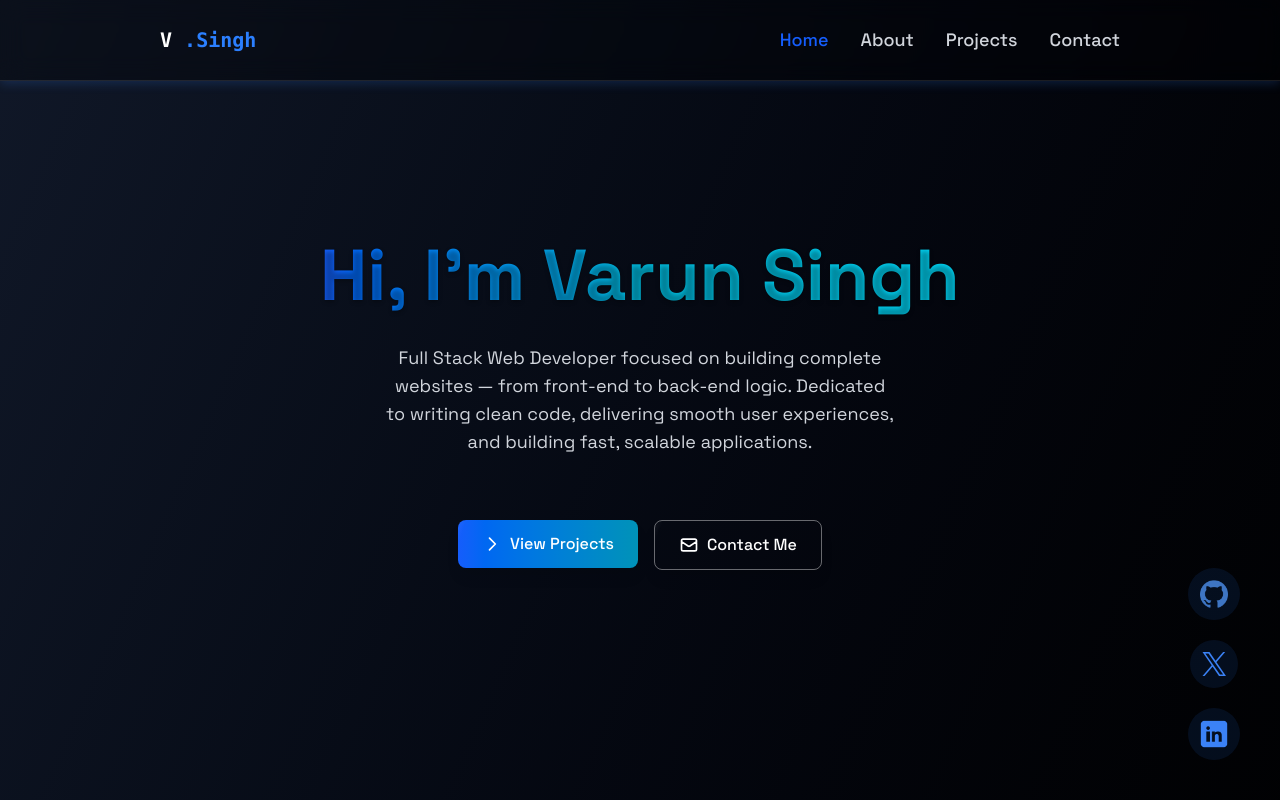
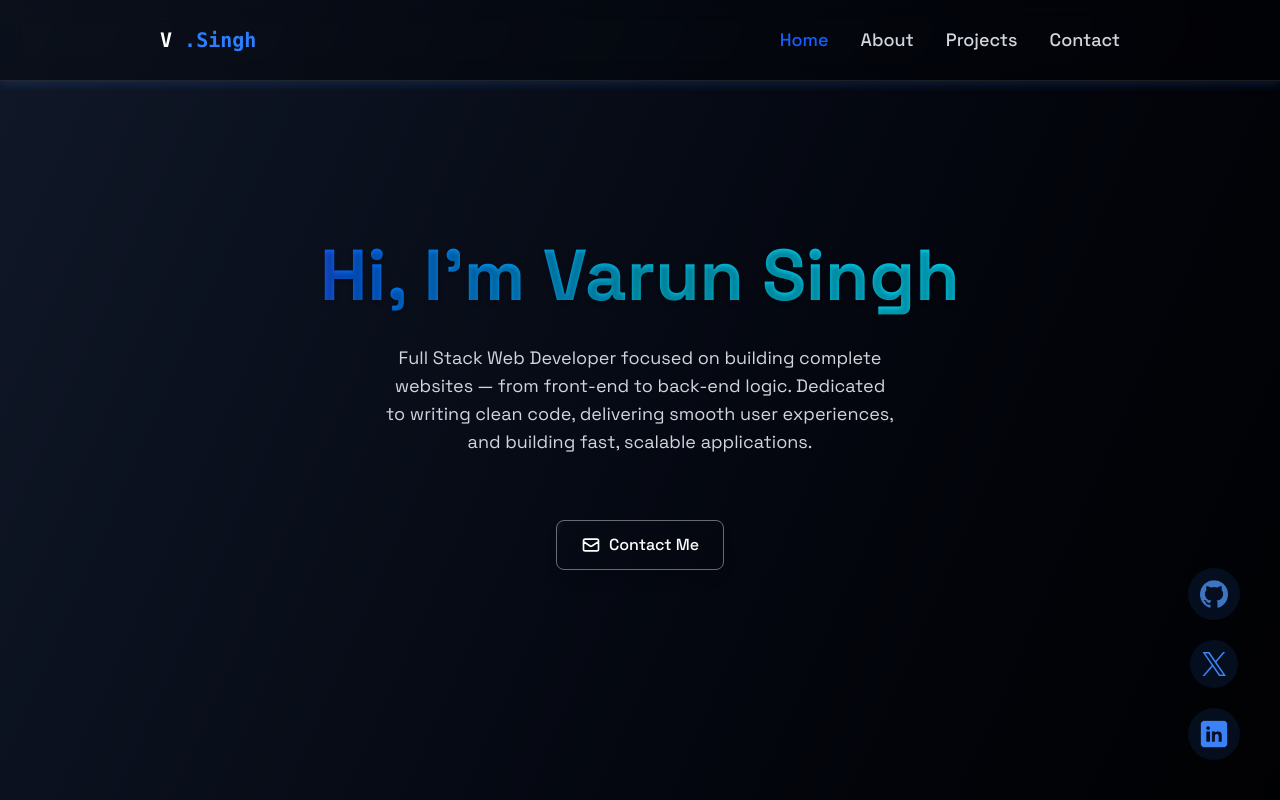
Before and after one commit to va4unsingh/PortfolioWebsite, a React (Vite) app in the folder myPortfolioWebsite/: page / in a window 1280 px wide. Shown: the top 800 px of the page. Built offline with nearby package versions, Linux system fonts and the light colour scheme.

Commit message:
home button fixed

```diff
--- a/myPortfolioWebsite/src/components/sections/Home.jsx
+++ b/myPortfolioWebsite/src/components/sections/Home.jsx
@@ -25,21 +25,21 @@ function Home() {
 
             <div className="flex justify-center space-x-4">
               {/* Enhanced View Projects Button */}
-              <div className="mt-8">
+              {/* <div className="mt-8">
                 <a
                   href="#projects"
                   className="group relative inline-flex items-center justify-center w-full px-6 py-3 rounded-lg text-white font-medium overflow-hidden shadow-lg transition-all duration-300 hover:-translate-y-1 hover:shadow-[0_0_30px_rgba(59,130,246,0.6)]"
                 >
-                  {/* Button background with gradient */}
+                  Button background with gradient
                   <span className="absolute inset-0 w-full h-full bg-gradient-to-r from-blue-600 to-cyan-600 transition-all duration-500 group-hover:scale-110"></span>
 
-                  {/* Ripple pulse effect */}
+                  Ripple pulse effect
                   <span className="absolute inset-0 w-full h-full bg-white/10 rounded-lg opacity-0 group-hover:opacity-100 group-hover:animate-pulse transition-opacity duration-300"></span>
 
-                  {/* Enhanced shine effect */}
+                  Enhanced shine effect
                   <span className="absolute top-0 left-0 w-24 h-full bg-gradient-to-r from-transparent via-white/30 to-transparent skew-x-[-20deg] transition-all duration-600 transform translate-x-[-6rem] group-hover:translate-x-[20rem]"></span>
 
-                  {/* Button content with icon */}
+                  Button content with icon
                   <span className="relative flex items-center z-10">
                     <svg
                       className="w-5 h-5 mr-2"
@@ -58,7 +58,7 @@ function Home() {
                     View Projects
                   </span>
                 </a>
-              </div>
+              </div> */}
 
               {/* Enhanced Contact Me Button with Transparent Theme */}
               <div className="mt-8">
--- a/myPortfolioWebsite/src/index.css
+++ b/myPortfolioWebsite/src/index.css
@@ -1,8 +1,8 @@
 @import "tailwindcss";
 
-html {
+/* html {
   scroll-behavior: smooth;
-}
+} */
 
 html,
 body {
```
